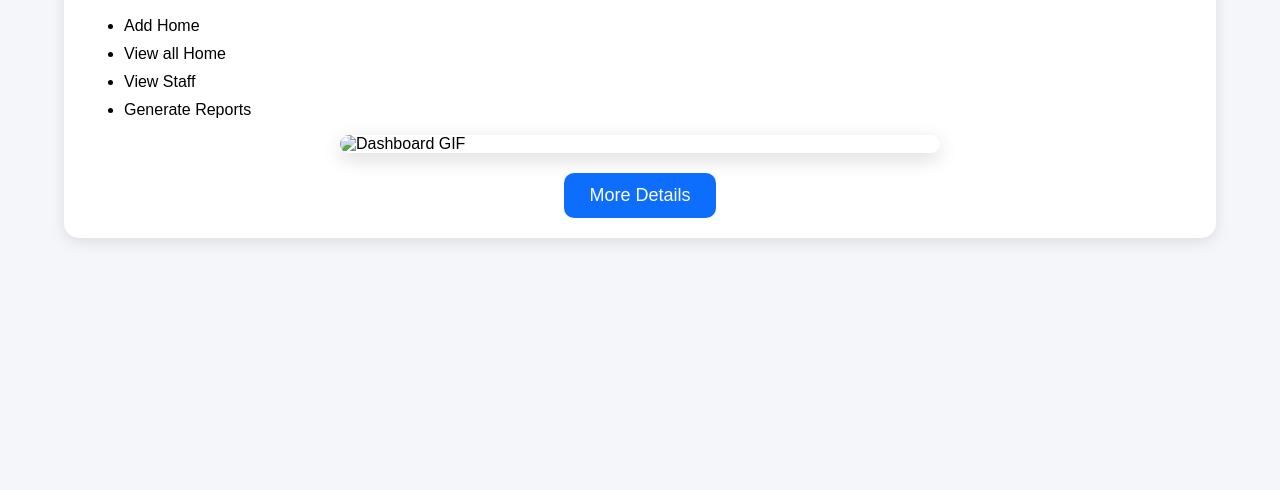
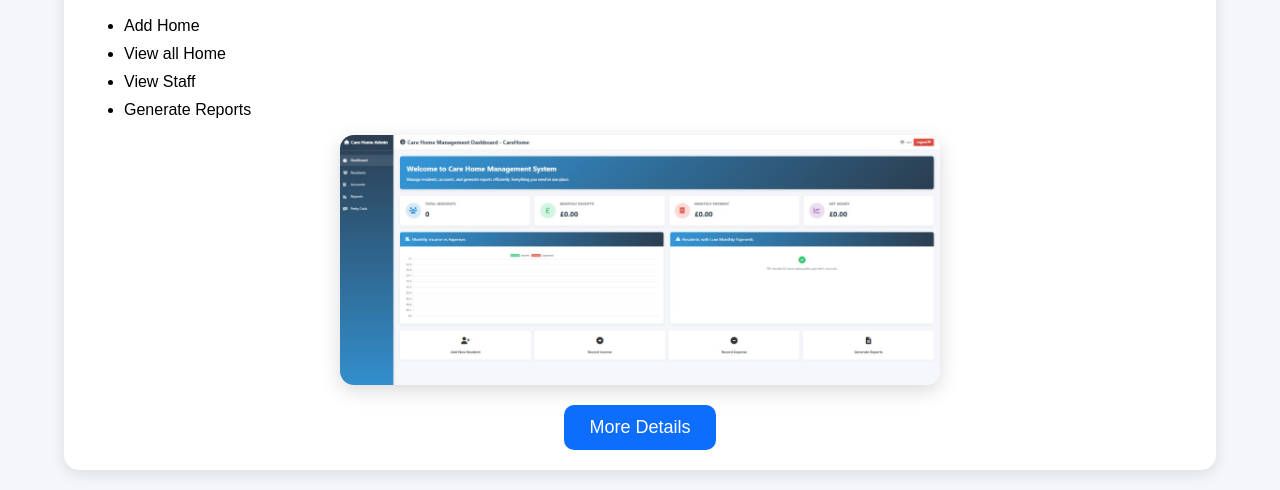
Before and after one commit to dalimags/Techlycare-documentation-website, a plain HTML site: page user.html in a window 1280 px wide. Both pictures are taken after a click on the button "📊 Dashboard". Shown: the part 432-922 px from the top of the page. Before the commit the page ends 800 px from the top, so only its background shows below. Drawn offline with Linux system fonts and the light colour scheme.

Commit message:
Update user.html

```diff
--- a/user.html
+++ b/user.html
@@ -67,7 +67,7 @@
                 <li>Generate Reports</li>
             </ul>
             <div class="video-container">
-                <img src="image/user dash.jpg" alt="Dashboard GIF">
+                <img src="image/admin dash.jpg" alt="Dashboard GIF">
             </div>
             <div class="action-buttons">
                 <button class="btn primary" onclick="openPopup('popup-dashboard')">More Details</button>
```
